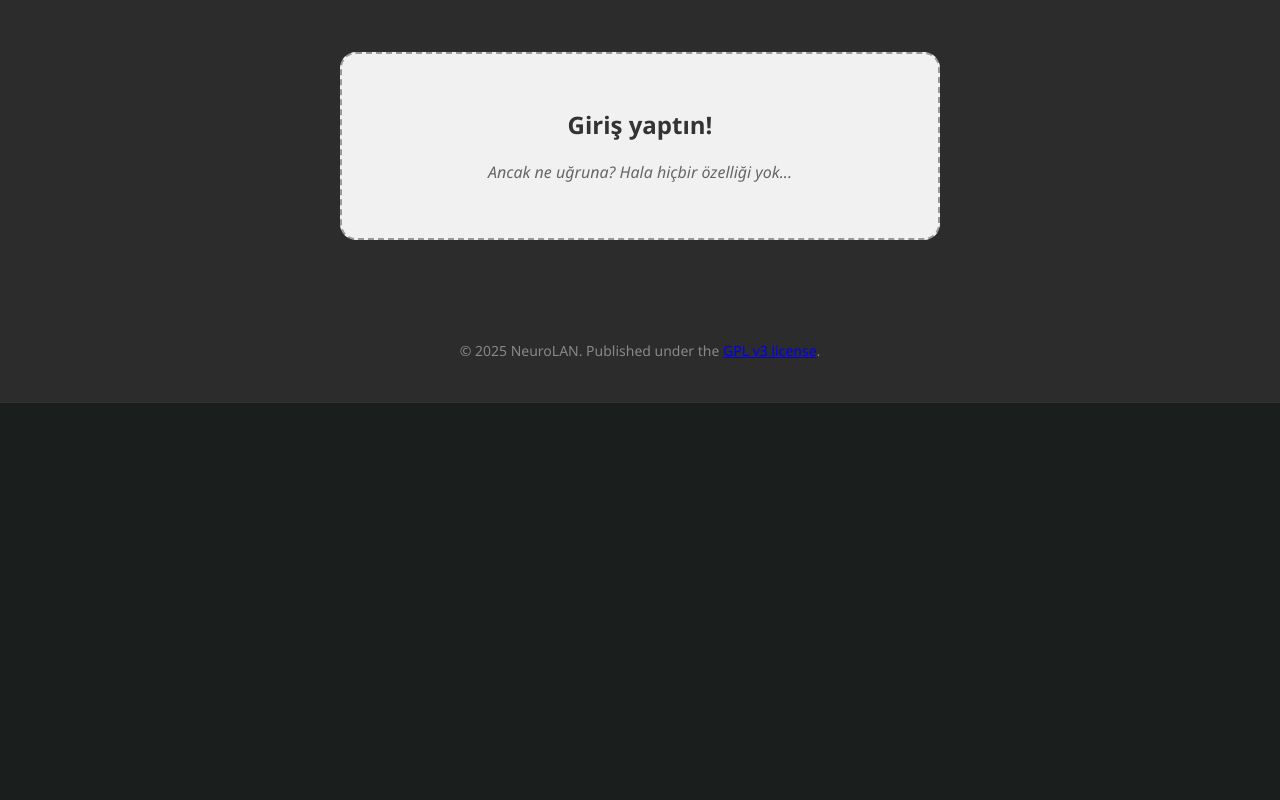
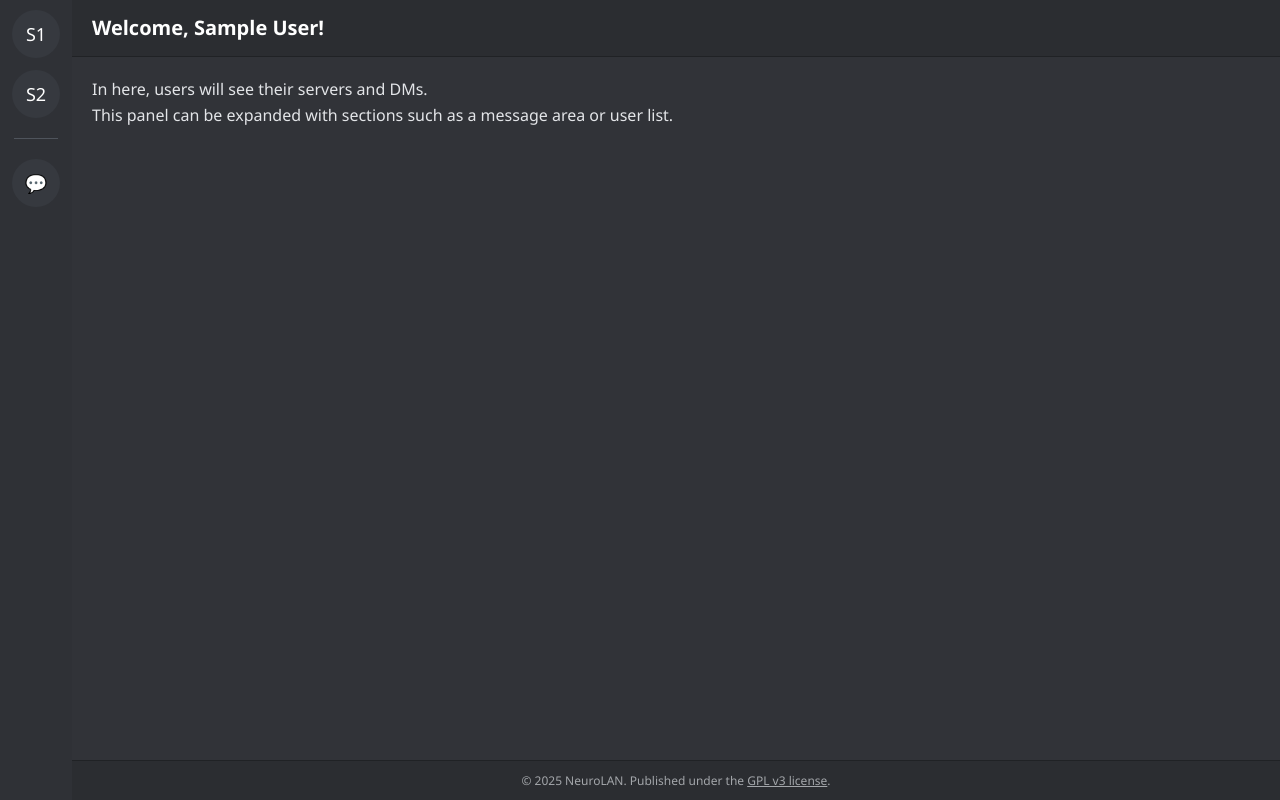
Before and after one commit to NeuroLAN/NeuroLAN, a FastAPI app: template frontend/templates/you.html in a window 1280 px wide. Run offline with FastAPI, Linux system fonts and the light colour scheme; the template is opened without the code that fills it: most values are stand-ins (such as "Sample title", 1, 10 or a date in 2020).

Commit message:
added display name and only lower-case username. but the development of this project stopped temporarily. because: i really dont know javascript. i made html and css things for site with my little web development knowledge and tutorials. but if i want real-time chatting etc. i need javascript. so, i will learn js and web development more and continue the project development.

```diff
--- a/backend/database.py
+++ b/backend/database.py
@@ -37,8 +37,9 @@ def is_user_exists(mail: str, username: str = None):
         return existing_items
 
 
-def create_user(username:str, mail: str, password: str):
-    user: User = User()
+def create_user(username: str, display_name: str | None, mail: str, password: str):
+    ph = PasswordHasher()
+    user = User()
 
     with Session(engine) as session:
         while True:
@@ -47,41 +48,64 @@ def create_user(username:str, mail: str, password: str):
             if result is None:
                 break
 
+        user.username = username.lower()
+        user.display_name = display_name or user.username
+        user.mail = mail
+        user.password = ph.hash(password)
 
-    user.username = username
-    user.mail = mail
-    user.password = ph.hash(password)
-
-    try:
-        with Session(engine) as session:
+        try:
             session.add(user)
-
             session.commit()
-
-            return {"id": user.id, "username": user.username, "email": user.mail}
-            # in dictionary because when returning SQLTable type class variable its throws error because its not attached to a session
-    except Exception as e:
-        print(f"Error: {e}")
-
-        return None
+            return {
+                "id": user.id,
+                "username": user.username,
+                "display_name": user.display_name,
+                "email": user.mail
+            }
+        except Exception as e:
+            print(f"Error: {e}")
+            return None
 
 
-def find_user(username: str = None, mail: str = None):
+def find_user(username: str = None, mail: str = None, id: str = None):
+    parameters = [username, mail, id]
+
     with Session(engine) as session:
-        if username and mail:
-            raise ValueError("Only one of username or mail should be provided.")
+        if parameters.count(None) < 2:
+            raise ValueError("Only one of username or mail or id should be provided.")
 
         if username is not None:
             statement = select(User).where(User.username == username)
-            result = session.exec(statement)
+            user = session.exec(statement).first()
 
-            return result.first()
+            return {
+                "id": user.id,
+                "username": user.username,
+                "display_name": user.display_name,
+                "email": user.mail
+            }
 
         if mail is not None:
             statement = select(User).where(User.mail == mail)
-            result = session.exec(statement)
+            user = session.exec(statement).first()
 
-            return result.first()
+            return {
+                "id": user.id,
+                "username": user.username,
+                "display_name": user.display_name,
+                "email": user.mail
+            }
+
+        if id is not None:
+            statement = select(User).where(User.id == id)
+            user = session.exec(statement).first()
+
+            return {
+                "id": user.id,
+                "username": user.username,
+                "display_name": user.display_name,
+                "email": user.mail
+            }
 
 
 def generate_session_id(user_id: str):
--- a/frontend/templates/signup.html
+++ b/frontend/templates/signup.html
@@ -38,7 +38,10 @@
 
     <form method="post" action="/signup">
       <label for="username">Username</label>
-      <input type="text" id="username" name="username" required>
+      <input type="text" id="username" name="username" maxlength="24" required style="text-transform: lowercase;">
+
+      <label for="display_name">Display Name</label>
+      <input type="text" id="display_name" name="display_name" maxlength="36">
 
       <label for="email">Email</label>
       <input type="email" id="email" name="email" required>
--- a/frontend/templates/you.html
+++ b/frontend/templates/you.html
@@ -5,18 +5,119 @@
   <meta name="viewport" content="width=device-width, initial-scale=1.0"/>
   <title>NeuroLAN - Home</title>
   <link rel="stylesheet" href="{{ url_for('static', path='home.css') }}" />
+  <style>
+    body {
+      margin: 0;
+      font-family: sans-serif;
+      display: flex;
+      height: 100vh;
+      overflow: hidden;
+      background-color: #1e1f22;
+      color: #e3e5e8;
+    }
+
+    .sidebar {
+      width: 72px;
+      background-color: #2f3136;
+      color: white;
+      display: flex;
+      flex-direction: column;
+      align-items: center;
+      padding: 10px 0;
+      gap: 12px;
+    }
+
+    .sidebar a {
+      width: 48px;
+      height: 48px;
+      background-color: #36393f;
+      border-radius: 50%;
+      display: flex;
+      align-items: center;
+      justify-content: center;
+      color: white;
+      text-decoration: none;
+      font-size: 18px;
+      transition: background-color 0.2s;
+    }
+
+    .sidebar a:hover {
+      background-color: #5865f2;
+    }
+
+    .content {
+      flex: 1;
+      background-color: #313338;
+      display: flex;
+      flex-direction: column;
+    }
+
+    .header {
+      background-color: #2b2d31;
+      padding: 12px 20px;
+      border-bottom: 1px solid #202225;
+    }
+
+    .header h2 {
+      margin: 0;
+      font-size: 20px;
+      color: #ffffff;
+    }
+
+    .main {
+      flex: 1;
+      padding: 20px;
+      overflow-y: auto;
+      background-color: #313338;
+    }
+
+    footer {
+      text-align: center;
+      font-size: 12px;
+      padding: 10px;
+      background-color: #2b2d31;
+      border-top: 1px solid #202225;
+      color: #a3a6aa;
+    }
+
+    footer a {
+      color: #a3a6aa;
+      text-decoration: underline;
+    }
+
+    .divider {
+      height: 1px;
+      width: 60%;
+      background-color: #4f545c;
+      margin: 8px 0;
+    }
+  </style>
 </head>
 <body>
-  <header>
-    <section class="login-message">
-      <div class="container">
-        <h2>Giriş yaptın!</h2>
-        <p>Ancak ne uğruna? Hala hiçbir özelliği yok...</p>
+
+  <!-- Sol sidebar -->
+  <nav class="sidebar">
+    <a href="/server/1" title="Server 1">S1</a>
+    <a href="/server/2" title="Server 2">S2</a>
+    <div class="divider"></div>
+    <a href="/dm" title="Direct Messages">💬</a>
+  </nav>
+
+  <!-- Sağ içerik -->
+  <div class="content">
+    <div class="header">
+      <h2>Welcome, {{ display_name }}!</h2>
     </div>
-  </section>
 
-  <footer>
-    <p>© 2025 NeuroLAN. Published under the <a href="https://www.gnu.org/licenses/gpl-3.0.html" target="_blank">GPL v3 license</a>.</p>
-  </footer>
+    <div class="main">
+      <p>In here, users will see their servers and DMs.</p>
+      <p>This panel can be expanded with sections such as a message area or user list.</p>
+    </div>
+
+    <footer>
+      <p>© 2025 NeuroLAN. Published under the <a href="https://www.gnu.org/licenses/gpl-3.0.html" target="_blank">GPL v3 license</a>.</p>
+    </footer>
+  </div>
+
 </body>
 </html>
--- a/main.py
+++ b/main.py
@@ -1,7 +1,7 @@
 from typing import Annotated
 
 from fastapi import FastAPI, Request, Form, Response
-from fastapi.responses import HTMLResponse
+from fastapi.responses import HTMLResponse, RedirectResponse
 from fastapi.staticfiles import StaticFiles
 from fastapi.templating import Jinja2Templates
 
@@ -85,6 +85,7 @@ async def signup_post(
     response: Response,
     request: Request,
     username: Annotated[str, Form()],
+    display_name: Annotated[str, Form()],
     email: Annotated[str, Form()],
     password: Annotated[str, Form()]
 ):
@@ -100,7 +101,7 @@ async def signup_post(
             }
         )
 
-    created_user = create_user(username, email, password)
+    created_user = create_user(username, display_name, email, password)
 
     if created_user is not None:
         session_id = generate_session_id(created_user["id"])
@@ -129,7 +130,7 @@ async def signup_post(
         return response
 
 
-@app.post("/signin")
+@app.post("/signin", response_class=RedirectResponse)
 async def signin_post(
     response: Response,
     request: Request,
@@ -141,10 +142,7 @@ async def signin_post(
     if user.password == password:
         session_id = generate_session_id(user.id)
 
-        response = templates.TemplateResponse(
-            name="you.html",
-            context={"request": request}
-        )
+        response = RedirectResponse("/you")
 
         response.set_cookie( # sets cookie for client.
             key="session_id", # cookie's key for accessing later
@@ -172,7 +170,7 @@ async def signin_post(
     )
 
 
-@app.get("/you")
+@app.get("/you", response_class=HTMLResponse)
 async def you_page(
     request: Request
 ):
@@ -191,9 +189,16 @@ async def you_page(
             }
         )
 
+    user_details: User = find_user(id=client_user_id)
+
+    print(user_details["display_name"])
+
     return templates.TemplateResponse(
         name="you.html",
         context={
-            "request": request
+            "request": request,
+            "user_id": user_details["id"],
+            "username": user_details["username"],
+            "display_name": user_details["display_name"]
         }
     )
```
